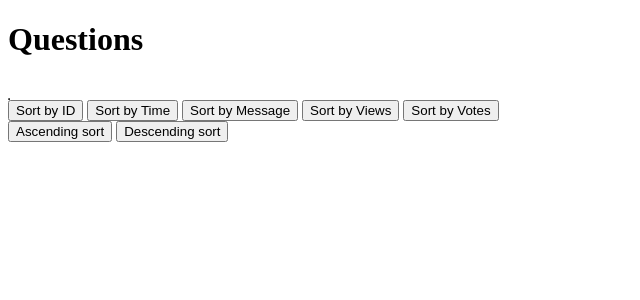
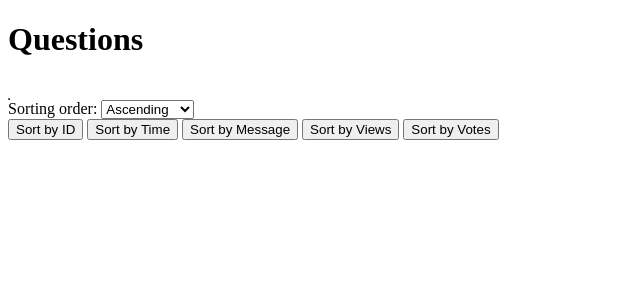
Before and after one commit to CodecoolGlobal/ask-mate-3-python-Guszti9, a Flask app: template templates/list.html in a window 1280 px wide. Shown: the top 300 px of the page, without its empty margins (0-640 px from the left). Run offline with Flask 2, Linux system fonts and the light colour scheme; the template is opened without the code that fills it, so the values that code supplies are empty.

Commit message:
Sorting function is finished with sorting order

```diff
--- a/sample_data/question.csv
+++ b/sample_data/question.csv
@@ -1,5 +1,4 @@
 id,submission_time,view_number,vote_number,title,message,image
-<<<<<<< HEAD
 2,1493068124,15,9,Wordpress loading multiple jQuery Versions,"I developed a plugin that uses the jquery booklet plugin (http://builtbywill.com/booklet/#/) this plugin binds a function to $ so I cann call $('.myBook').booklet();
 
 I could easy managing the loading order with wp_enqueue_script so first I load jquery then I load booklet so everything is fine.
@@ -16,7 +15,6 @@ This is the code I'm using to draw the image (that works on web/desktop but not
 6,1634047770,0,0,Is mayonnaies an instrument?,And what about horse radish?,static/original.jpg
 7,1634049140,0,0,yo what the heck,whats all this then,static/scoob.jpg
 8,1634115140,0,0,yayay,yayayayayayay,static/
-=======
 1,1493368154,29,7,How to make lists in Python?,"I am totally new to this, any hints?",
 2,1493068124,15,9,Wordpress loading multiple jQuery Versions,"I developed a plugin that uses the jquery booklet plugin (http://builtbywill.com/booklet/#/) this plugin binds a function to $ so I cann call $('.myBook').booklet();
 
@@ -34,4 +32,3 @@ This is the code I'm using to draw the image (that works on web/desktop but not
 5,1634043724,0,0,do you know da wei,spit on the no believers,UgandanKnuckles.png
 6,1634047770,0,0,Is mayonnaies an instrument?,And what about horse radish?,original.jpg
 7,1634049140,0,0,yo what the heck,whats all this then,scoob.jpg
->>>>>>> a18d9a79a2ad5bb688ab9c94929c2437877f6b31
--- a/server.py
+++ b/server.py
@@ -30,21 +30,42 @@ def hello():
 def list_questions():
     list_of_data = connection.read_from_dict_file(connection.QUESTIONS_FILE_PATH)
     if request.method == 'GET':
+        print(list_of_data)
         if 'sort_by_id' in request.args:
-            sortedlist = sorting('id', False)
-            return render_template("list.html", data=sortedlist)
+            if request.args.get('sorting_order') == 'ascending':
+                sortedlist = sorting('id', False)
+                return render_template("list.html", data=sortedlist)
+            elif request.args.get('sorting_order') == 'descending':
+                sortedlist = sorting('id', True)
+                return render_template("list.html", data=sortedlist)
         elif 'sort_by_time' in request.args:
-            sortedlist = sorting('submission_time', False)
-            return render_template("list.html", data=sortedlist)
+            if request.args.get('sorting_order') == 'ascending':
+                sortedlist = sorting('submission_time', False)
+                return render_template("list.html", data=sortedlist)
+            elif request.args.get('sorting_order') == 'descending':
+                sortedlist = sorting('submission_time', True)
+                return render_template("list.html", data=sortedlist)
         elif 'sort_by_message' in request.args:
-            sorted_by_message = sorted(list_of_data, key=lambda i: str(i['message'].capitalize()))
-            return render_template("list.html", data=sorted_by_message)
+            if request.args.get('sorting_order') == 'ascending':
+                sorted_by_message = sorted(list_of_data, key=lambda i: str(i['message'].capitalize()))
+                return render_template("list.html", data=sorted_by_message)
+            elif request.args.get('sorting_order') == 'descending':
+                sorted_by_message = sorted(list_of_data, key=lambda i: str(i['message'].capitalize()), reverse=True)
+                return render_template("list.html", data=sorted_by_message)
         elif 'sort_by_views' in request.args:
-            sortedlist = sorting('view_number', False)
-            return render_template("list.html", data=sortedlist)
+            if request.args.get('sorting_order') == 'ascending':
+                sortedlist = sorting('view_number', False)
+                return render_template("list.html", data=sortedlist)
+            elif request.args.get('sorting_order') == 'descending':
+                sortedlist = sorting('view_number', True)
+                return render_template("list.html", data=sortedlist)
         elif 'sort_by_votes' in request.args:
-            sortedlist = sorting('vote_number', False)
-            return render_template("list.html", data=sortedlist)
+            if request.args.get('sorting_order') == 'ascending':
+                sortedlist = sorting('vote_number', False)
+                return render_template("list.html", data=sortedlist)
+            elif request.args.get('sorting_order') == 'descending':
+                sortedlist = sorting('vote_number', True)
+                return render_template("list.html", data=sortedlist)
     return render_template("list.html", data=list_of_data)
 
 
--- a/templates/list.html
+++ b/templates/list.html
@@ -22,15 +22,16 @@
         {% endfor %}
     </table>
         <form action="/list" method="GET">
+             <label for="sortby">Sorting order:</label>
+                <select id="sortby" name="sorting_order">
+                    <option value="ascending" name="ascending">Ascending</option>
+                    <option value="descending" name="descending">Descending</option>
+                </select><br>
             <input name="sort_by_id" type="submit" value="Sort by ID">
             <input name="sort_by_time" type="submit" value="Sort by Time">
             <input name="sort_by_message" type="submit" value="Sort by Message">
             <input name="sort_by_views" type="submit" value="Sort by Views">
             <input name="sort_by_votes" type="submit" value="Sort by Votes">
         </form>
-        <form action="/list" method="GET">
-            <input name="ascending" type="submit" value="Ascending sort">
-            <input name="descending" type="submit" value="Descending sort">
-        </form>
 </body>
 </html>
```
Also changed, not shown: 1 other file.
